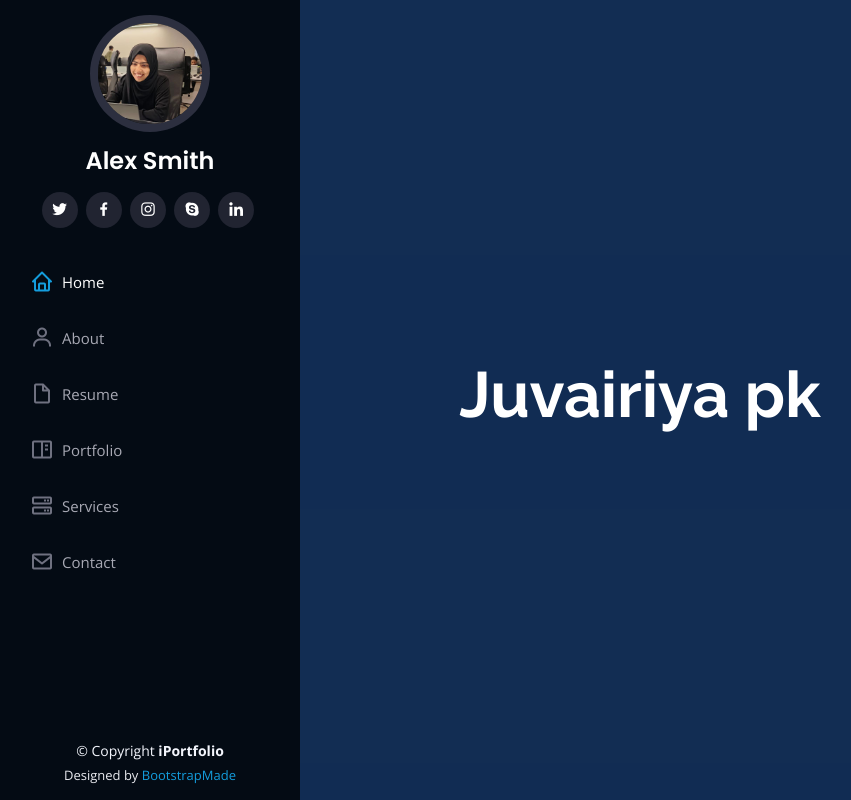
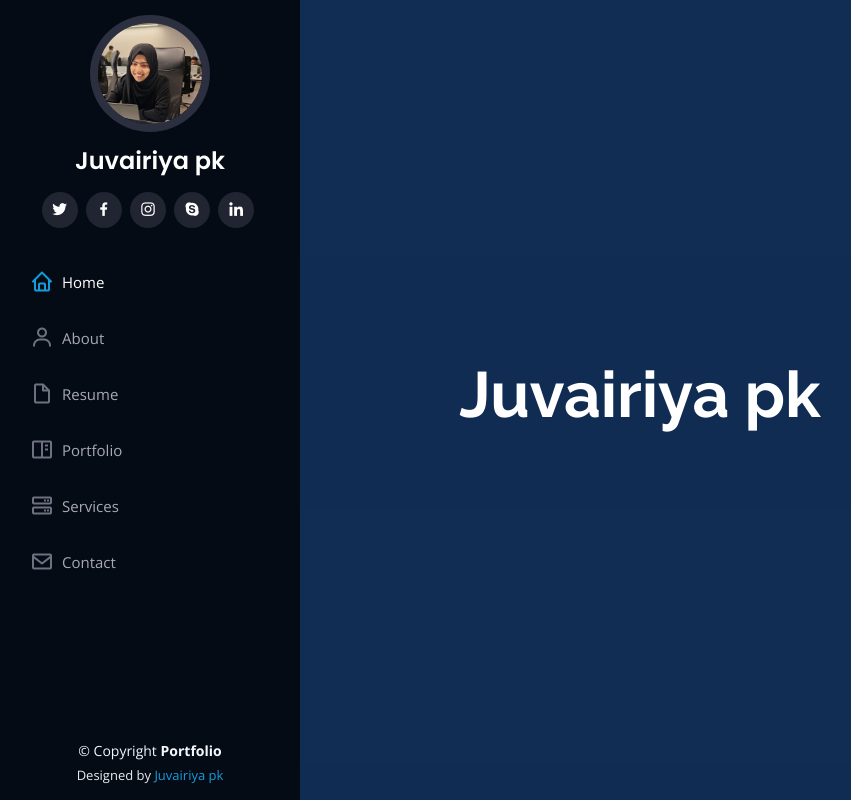
Before and after one commit to juvairiyapk1/portfolio, a plain HTML site: page index.html in a window 1280 px wide. Shown: the top 800 px of the page, without its empty margins (0-851 px from the left). Drawn offline with nearby package versions, Linux system fonts and the light colour scheme.

Commit message:
first commit

```diff
--- a/index.html
+++ b/index.html
@@ -41,7 +41,7 @@
 
       <div class="profile">
         <img src="assets/img/WhatsApp Image 2023-07-14 at 10.45.24 PM.jpeg" alt="my" class="img-fluid rounded-circle">
-        <h1 class="text-light"><a href="index.html">Alex Smith</a></h1>
+        <h1 class="text-light"><a href="index.html">Juvairiya pk</a></h1>
         <div class="social-links mt-3 text-center">
           <a href="#" class="twitter"><i class="bx bxl-twitter"></i></a>
           <a href="#" class="facebook"><i class="bx bxl-facebook"></i></a>
@@ -400,14 +400,14 @@
   <footer id="footer">
     <div class="container">
       <div class="copyright">
-        &copy; Copyright <strong><span>iPortfolio</span></strong>
+        &copy; Copyright <strong><span>Portfolio</span></strong>
       </div>
       <div class="credits">
         <!-- All the links in the footer should remain intact. -->
         <!-- You can delete the links only if you purchased the pro version. -->
         <!-- Licensing information: https://bootstrapmade.com/license/ -->
         <!-- Purchase the pro version with working PHP/AJAX contact form: https://bootstrapmade.com/iportfolio-bootstrap-portfolio-websites-template/ -->
-        Designed by <a href="https://bootstrapmade.com/">BootstrapMade</a>
+        Designed by <a href="#">Juvairiya pk</a>
       </div>
     </div>
   </footer><!-- End  Footer -->
```
Also changed, not shown: assets/js/main.js (+1 -59 lines), hi.html (added).
